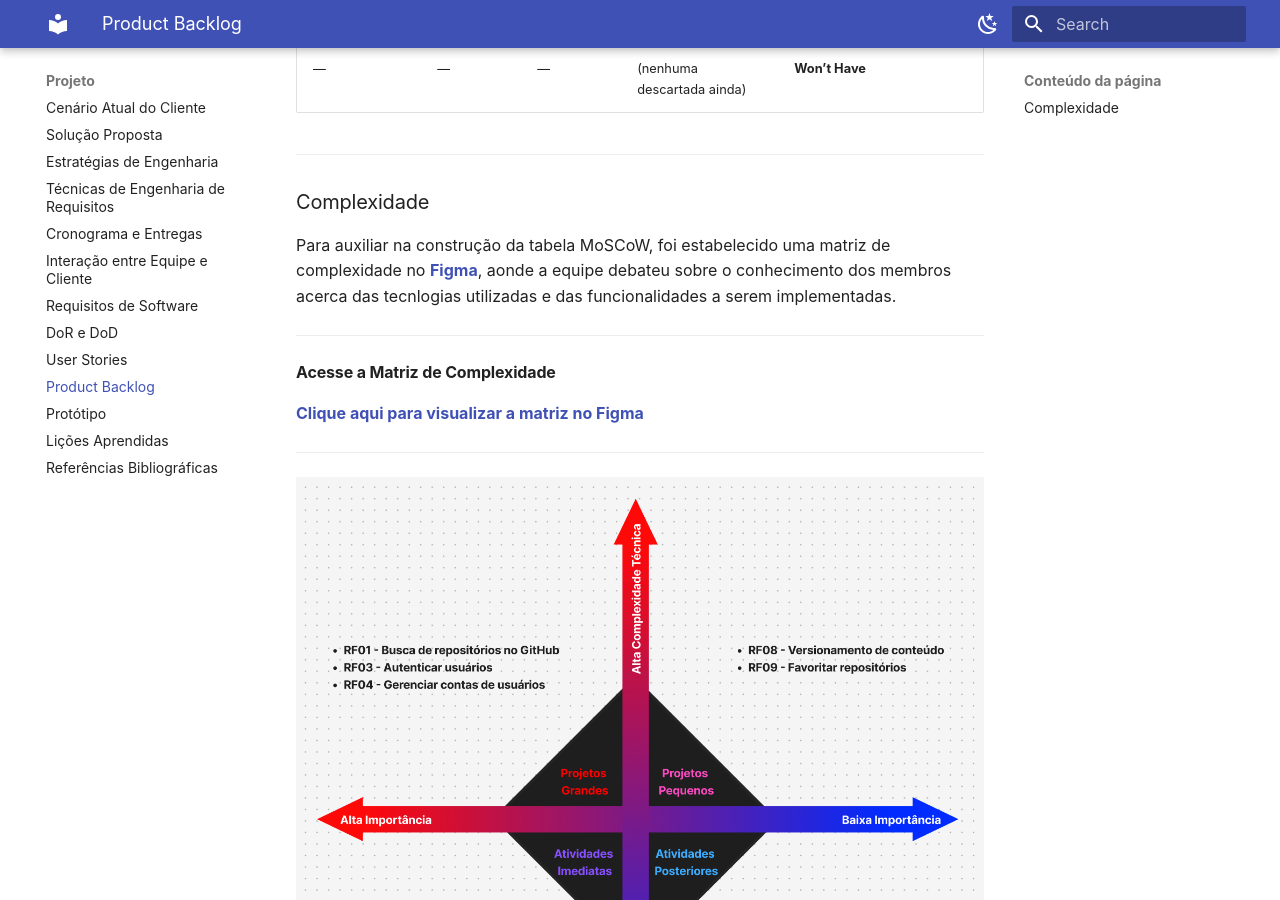
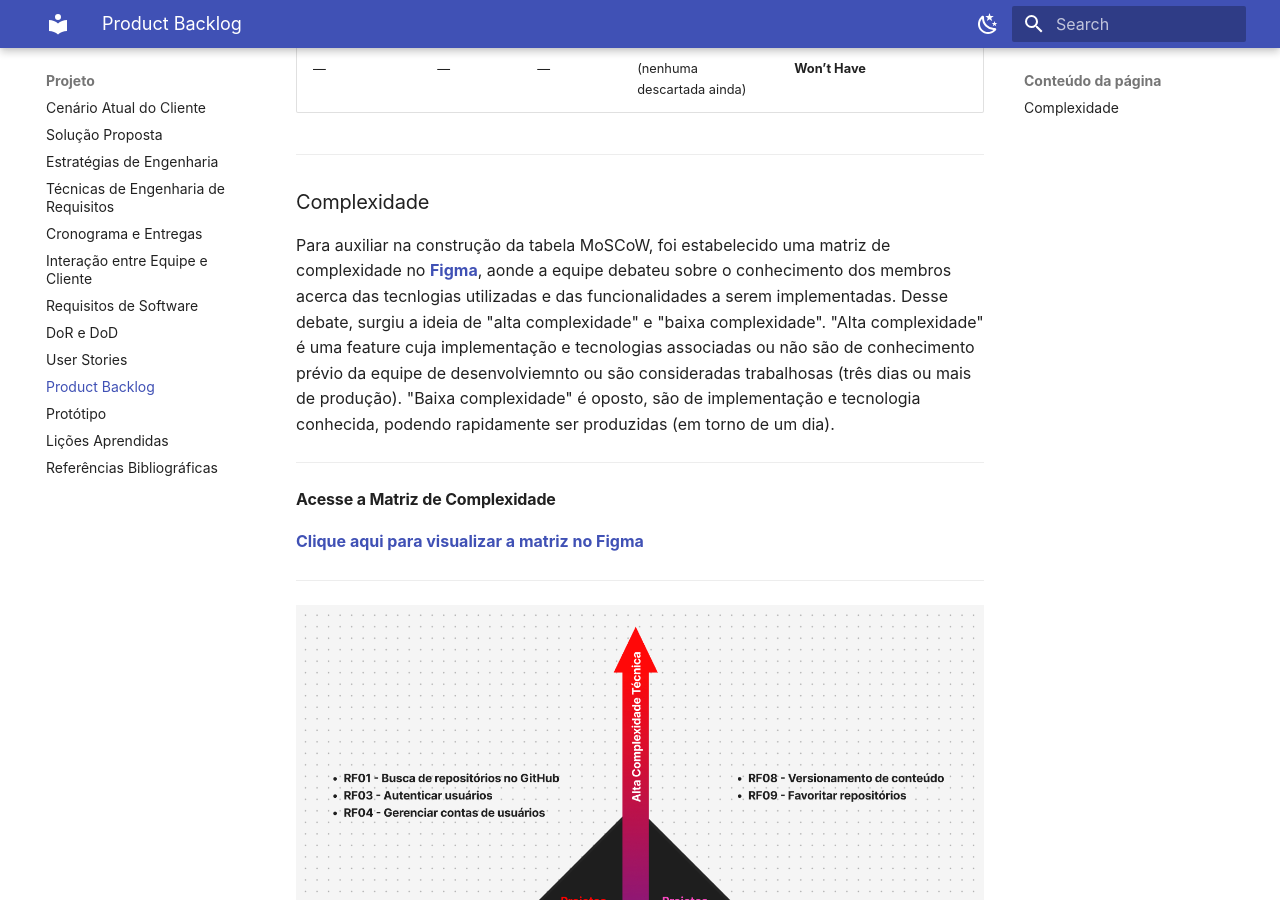
Before and after one commit to mdsreq-fga-unb/REQ-2025.2-T01-DataBuilders, an MkDocs documentation site: the page built from docs/visao_produto/product_backlog.md, in a window 1280 px wide and 900 px high, scrolled down 1579 px. Built offline with MkDocs 1.6.1 and Material for MkDocs 9.7.7, drawn with Linux system fonts in a browser that asks for light colours; some web fonts are replaced.

Commit message:
docs: explicado o que é alta/baixa complexidade (issue #22)

```diff
--- a/docs/visao_produto/product_backlog.md
+++ b/docs/visao_produto/product_backlog.md
@@ -37,7 +37,7 @@ Nota-se que os objetivos específicos foram previamente listados na página "Sol
 
 ### Complexidade
 
-Para auxiliar na construção da tabela MoSCoW, foi estabelecido uma matriz de complexidade no [**Figma**](https://www.figma.com/board/Kw9DsJ4TlWcCwdi1I62q7I/Sem-t%C3%ADtulo?node-id=0-1&t=RC2qap7qIVX463fv-1), aonde a equipe debateu sobre o conhecimento dos membros acerca das tecnlogias utilizadas e das funcionalidades a serem implementadas.
+Para auxiliar na construção da tabela MoSCoW, foi estabelecido uma matriz de complexidade no [**Figma**](https://www.figma.com/board/Kw9DsJ4TlWcCwdi1I62q7I/Sem-t%C3%ADtulo?node-id=0-1&t=RC2qap7qIVX463fv-1), aonde a equipe debateu sobre o conhecimento dos membros acerca das tecnlogias utilizadas e das funcionalidades a serem implementadas. Desse debate, surgiu a ideia de "alta complexidade" e "baixa complexidade". "Alta complexidade" é uma feature cuja implementação e tecnologias associadas ou não são de conhecimento prévio da equipe de desenvolviemnto ou são consideradas trabalhosas (três dias ou mais de produção). "Baixa complexidade" é oposto, são de implementação e tecnologia conhecida, podendo rapidamente ser produzidas (em torno de um dia).
 
 ---
 
```
